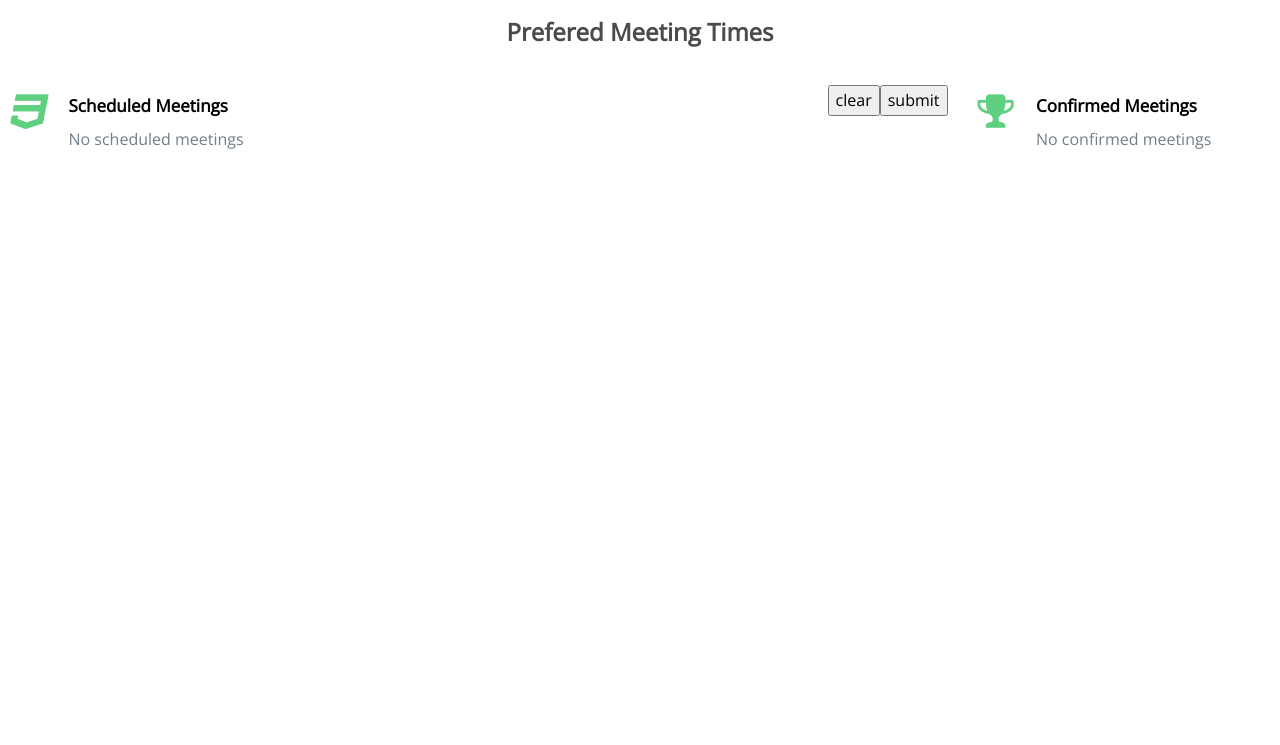
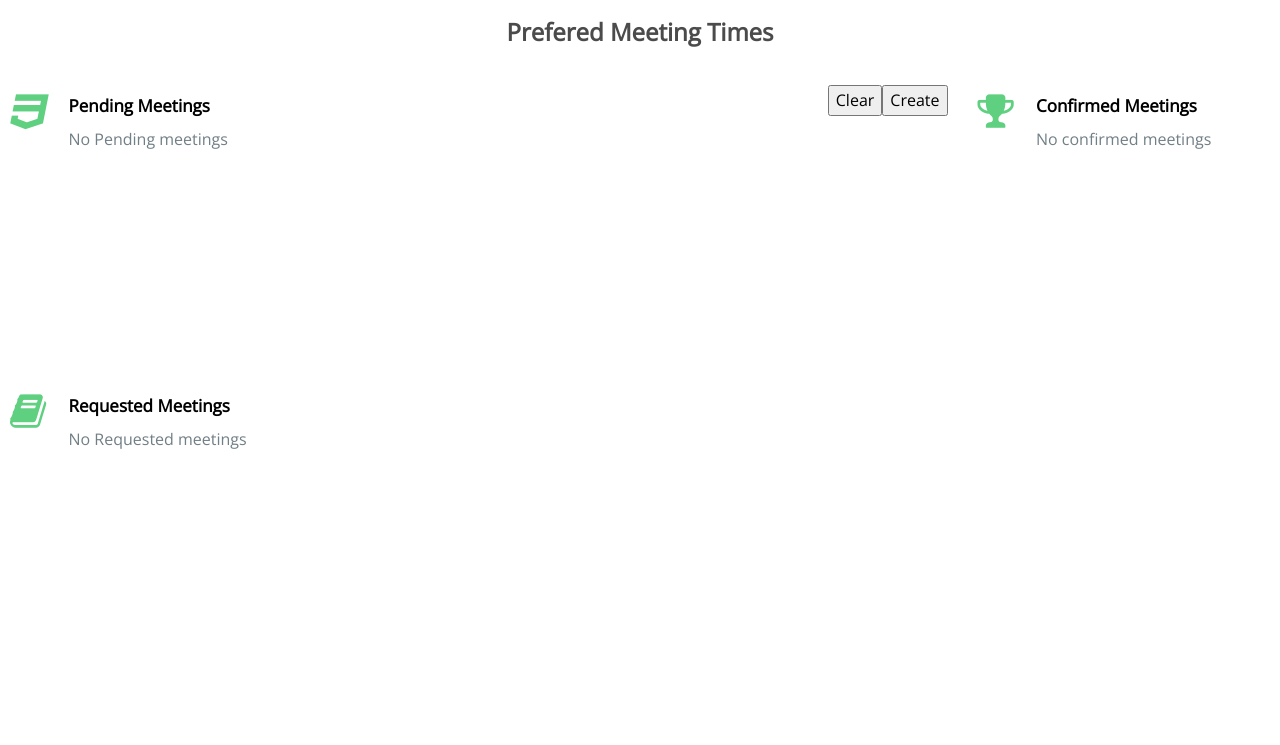
Before and after one commit to thegwan/Convener, a Flask app: template templates/index.html in a window 1280 px wide. Shown: the part 61-806 px from the top of the page. Before the commit the page ends 210 px from the top, so only its background shows below. Run offline with Flask 2, Linux system fonts and the light colour scheme; the template is opened without the code that fills it, so the values that code supplies are empty; parts of the project's set-up code (start-up, migrations or seed data) failed here and were passed over; some libraries are stand-ins or nearby versions; some web fonts are replaced.

Commit message:
added meeting sections and clearer comments

```diff
--- a/static/css/index.css
+++ b/static/css/index.css
@@ -12,3 +12,7 @@ body {
 	margin-left: 10px;
 	margin-right: 10px;
 }
+
+.heading {
+	height: 300px;
+}
--- a/templates/index.html
+++ b/templates/index.html
@@ -58,27 +58,43 @@
             <h2>Prefered Meeting Times</h2>
           </div>
           <div class="feature-info">
+            <!-- Left Column: Pending Meetings and Requested Meetings -->
             <div class="fea">
               <div class="col-md-3">
+                <!-- Pending Meetings -->
                 <div class="heading pull-right">
-                  <h4>Scheduled Meetings</h4>
-                  <p>No scheduled meetings</p>
+                  <h4>Pending Meetings</h4>
+                  <p>No Pending meetings</p>
                 </div>
                 <div class="fea-img pull-left">
                   <i class="fa fa-css3"></i>
                 </div>
+                <!--/ Pending Meetings -->
+                <!-- Requested Meetings -->
+                <div class="heading pull-right">
+                  <h4>Requested Meetings</h4>
+                  <p>No Requested meetings</p>
+                </div>
+                <div class="fea-img pull-left">
+                  <i class="fa fa-book"></i>
+                </div>
+                <!--/ Requested Meetings -->
               </div>
             </div>
+            <!--/ Left Column -->
+            <!-- Middle Column: Table -->
             <div class="fea">
               <div class="col-md-6">
                 <div class="table-responsive">
         					<!-- Construct Table -->
         					{{ table.html | safe }}
-        					<button id="getselected" onclick="getSelected('{{ user }}')">submit </button>
-        					<button id="clearselected" onclick="clearSelected()">clear</button>
+        					<button id="getselected" onclick="getSelected('{{ user }}')">Create</button>
+        					<button id="clearselected" onclick="clearSelected()">Clear</button>
                 </div>
               </div>
             </div>
+            <!--/ Middle Column -->
+            <!-- Right Column: Confirmed Meetings -->
             <div class="fea">
               <div class="col-md-3">
                 <div class="heading pull-right">
@@ -89,6 +105,7 @@
                   <i class="fa fa-trophy"></i>
                 </div>
               </div>
+              <!--/ Right Column -->
             </div>
           </div>
         </div>
```
